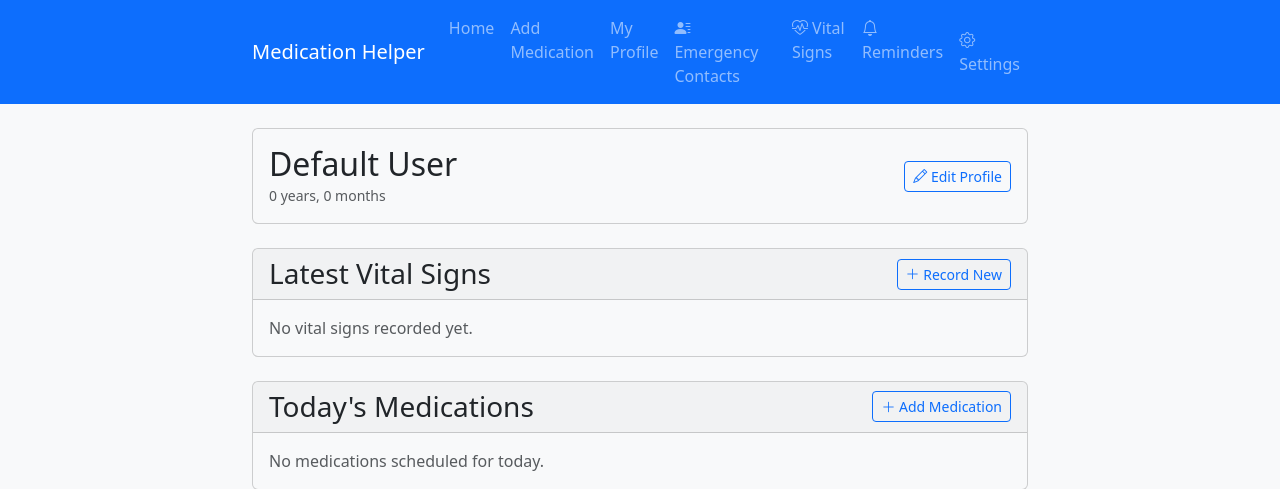
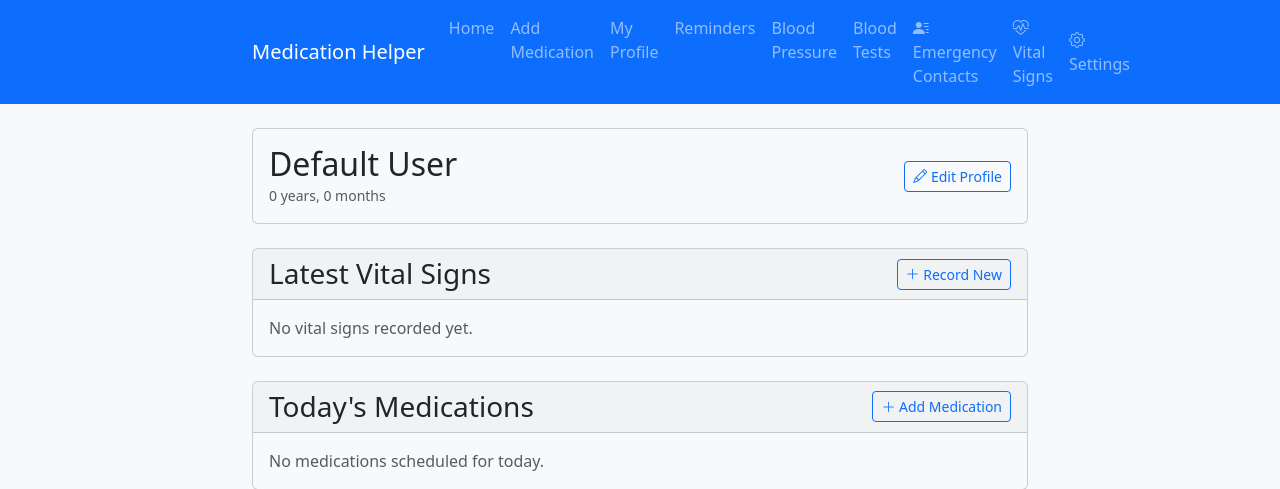
Before and after one commit to esamuel/medication_helper, a Flask app: page / in a window 1280 px wide. Shown: the top 489 px of the page. Run offline with Flask 3, Linux system fonts and the light colour scheme; data comes from the database, SQL or seed files in the repository; data that the repository does not hold is empty; some libraries are stand-ins or nearby versions.

Commit message:
Separated vital signs into Blood Pressure and Blood Tests sections

```diff
--- a/app.py
+++ b/app.py
@@ -90,16 +90,19 @@ class Medication(db.Model):
     reminder_times = db.Column(db.String(500))  # Store times as JSON string
     last_reminded = db.Column(db.DateTime(timezone=True))
 
-class VitalSigns(db.Model):
+class BloodPressure(db.Model):
     id = db.Column(db.Integer, primary_key=True)
     date_time = db.Column(db.DateTime(timezone=True), nullable=False, default=lambda: datetime.now(local_timezone))
-    systolic_bp = db.Column(db.Integer)  # mmHg
-    diastolic_bp = db.Column(db.Integer)  # mmHg
-    heart_rate = db.Column(db.Integer)  # bpm
-    temperature = db.Column(db.Float)  # Celsius
-    respiratory_rate = db.Column(db.Integer)  # breaths per minute
+    systolic = db.Column(db.Integer)  # mmHg
+    diastolic = db.Column(db.Integer)  # mmHg
+    pulse = db.Column(db.Integer)  # bpm
+    notes = db.Column(db.Text)
+
+class BloodTests(db.Model):
+    id = db.Column(db.Integer, primary_key=True)
+    date_time = db.Column(db.DateTime(timezone=True), nullable=False, default=lambda: datetime.now(local_timezone))
+    blood_sugar = db.Column(db.Float)  # mg/dL
     oxygen_saturation = db.Column(db.Integer)  # percentage
-    blood_sugar = db.Column(db.Float)  # mg/dL
     notes = db.Column(db.Text)
 
 class EmergencyContact(db.Model):
@@ -118,11 +121,11 @@ def convert_blood_sugar():
     """Convert blood sugar values from mmol/L to mg/dL"""
     try:
         with app.app_context():
-            vitals = VitalSigns.query.all()
-            for vital in vitals:
-                if vital.blood_sugar is not None:
+            blood_tests = BloodTests.query.all()
+            for test in blood_tests:
+                if test.blood_sugar is not None:
                     # Convert from mmol/L to mg/dL (multiplication factor is approximately 18)
-                    vital.blood_sugar = round(vital.blood_sugar * 18.0, 1)
+                    test.blood_sugar = round(test.blood_sugar * 18.0, 1)
             db.session.commit()
             logger.info("Blood sugar values converted successfully")
     except Exception as e:
@@ -178,19 +181,24 @@ def init_db(add_sample_data=False):
                     for med in sample_medications:
                         db.session.add(med)
 
-                # Add sample vital signs if none exist
-                if not VitalSigns.query.first():
-                    sample_vitals = VitalSigns(
-                        systolic_bp=120,
-                        diastolic_bp=80,
-                        heart_rate=72,
-                        temperature=36.6,
-                        respiratory_rate=16,
-                        oxygen_saturation=98,
-                        blood_sugar=100,  # This is now in mg/dL
+                # Add sample blood pressure if none exist
+                if not BloodPressure.query.first():
+                    sample_blood_pressure = BloodPressure(
+                        systolic=120,
+                        diastolic=80,
+                        pulse=72,
                         notes="Regular checkup"
                     )
-                    db.session.add(sample_vitals)
+                    db.session.add(sample_blood_pressure)
+
+                # Add sample blood tests if none exist
+                if not BloodTests.query.first():
+                    sample_blood_test = BloodTests(
+                        blood_sugar=100,  # This is now in mg/dL
+                        oxygen_saturation=98,
+                        notes="Regular checkup"
+                    )
+                    db.session.add(sample_blood_test)
 
                 # Add sample emergency contact if none exist
                 if not EmergencyContact.query.first():
@@ -242,12 +250,19 @@ def index():
                 flash("Error creating default profile", "error")
                 return render_template('error.html'), 500
 
-        # Get latest vital signs with error handling
+        # Get latest blood pressure with error handling
         try:
-            latest_vitals = VitalSigns.query.order_by(VitalSigns.date_time.desc()).first()
+            latest_blood_pressure = BloodPressure.query.order_by(BloodPressure.date_time.desc()).first()
         except Exception as e:
-            logger.error(f"Error fetching vital signs: {str(e)}")
-            latest_vitals = None
+            logger.error(f"Error fetching blood pressure: {str(e)}")
+            latest_blood_pressure = None
+
+        # Get latest blood tests with error handling
+        try:
+            latest_blood_tests = BloodTests.query.order_by(BloodTests.date_time.desc()).first()
+        except Exception as e:
+            logger.error(f"Error fetching blood tests: {str(e)}")
+            latest_blood_tests = None
 
         # Get medications with error handling
         try:
@@ -273,7 +288,8 @@ def index():
 
         return render_template('index.html',
                              profile=profile,
-                             latest_vitals=latest_vitals,
+                             latest_blood_pressure=latest_blood_pressure,
+                             latest_blood_tests=latest_blood_tests,
                              medications=medications,
                              current_time=current_time)
 
@@ -488,87 +504,149 @@ def delete_emergency_contact(id):
 
     return redirect(url_for('emergency_contacts'))
 
-@app.route('/vitals', methods=['GET'])
-def vitals():
+@app.route('/blood-pressure', methods=['GET'])
+def blood_pressure():
     try:
-        vitals_list = VitalSigns.query.order_by(VitalSigns.date_time.desc()).all()
-        return render_template('vitals.html', vitals=vitals_list)
+        blood_pressure_list = BloodPressure.query.order_by(BloodPressure.date_time.desc()).all()
+        return render_template('blood_pressure.html', blood_pressure=blood_pressure_list)
     except Exception as e:
-        logger.error(f"Error fetching vital signs: {str(e)}")
-        flash('Error loading vital signs', 'error')
-        return render_template('vitals.html', vitals=[])
+        logger.error(f"Error fetching blood pressure: {str(e)}")
+        flash('Error loading blood pressure', 'error')
+        return render_template('blood_pressure.html', blood_pressure=[])
 
-@app.route('/vitals/add', methods=['GET', 'POST'])
-def add_vitals():
+@app.route('/blood-pressure/add', methods=['GET', 'POST'])
+def add_blood_pressure():
     if request.method == 'POST':
-        new_vitals = VitalSigns(
-            date_time=datetime.strptime(request.form['date_time'], '%Y-%m-%dT%H:%M').replace(tzinfo=local_timezone),
-            systolic_bp=request.form.get('systolic_bp', type=int),
-            diastolic_bp=request.form.get('diastolic_bp', type=int),
-            heart_rate=request.form.get('heart_rate', type=int),
-            temperature=request.form.get('temperature', type=float),
-            respiratory_rate=request.form.get('respiratory_rate', type=int),
-            oxygen_saturation=request.form.get('oxygen_saturation', type=int),
-            blood_sugar=request.form.get('blood_sugar', type=float),
+        new_blood_pressure = BloodPressure(
+            systolic=request.form.get('systolic', type=int),
+            diastolic=request.form.get('diastolic', type=int),
+            pulse=request.form.get('pulse', type=int),
             notes=request.form.get('notes')
         )
 
         try:
-            db.session.add(new_vitals)
+            db.session.add(new_blood_pressure)
             db.session.commit()
-            flash('Vital signs recorded successfully!', 'success')
-            return redirect(url_for('vitals'))
+            flash('Blood pressure recorded successfully!', 'success')
+            return redirect(url_for('blood_pressure'))
         except Exception as e:
-            logger.error(f'Error recording vital signs: {str(e)}')
+            logger.error(f'Error recording blood pressure: {str(e)}')
             db.session.rollback()
-            flash('Error recording vital signs.', 'error')
+            flash('Error recording blood pressure.', 'error')
 
-    return render_template('add_vitals.html', now=datetime.now(local_timezone))
+    return render_template('add_blood_pressure.html', now=datetime.now(local_timezone))
 
-@app.route('/edit_vitals/<int:id>', methods=['GET', 'POST'])
-def edit_vitals(id):
+@app.route('/edit_blood_pressure/<int:id>', methods=['GET', 'POST'])
+def edit_blood_pressure(id):
     try:
-        vital = VitalSigns.query.get_or_404(id)
+        blood_pressure = BloodPressure.query.get_or_404(id)
 
         if request.method == 'POST':
-            vital.systolic_bp = request.form.get('systolic_bp', type=int)
-            vital.diastolic_bp = request.form.get('diastolic_bp', type=int)
-            vital.heart_rate = request.form.get('heart_rate', type=int)
-            vital.temperature = request.form.get('temperature', type=float)
-            vital.respiratory_rate = request.form.get('respiratory_rate', type=int)
-            vital.oxygen_saturation = request.form.get('oxygen_saturation', type=int)
-            vital.blood_sugar = request.form.get('blood_sugar', type=float)
-            vital.notes = request.form.get('notes')
+            blood_pressure.systolic = request.form.get('systolic', type=int)
+            blood_pressure.diastolic = request.form.get('diastolic', type=int)
+            blood_pressure.pulse = request.form.get('pulse', type=int)
+            blood_pressure.notes = request.form.get('notes')
 
             try:
                 db.session.commit()
-                flash('Vital signs updated successfully!', 'success')
-                return redirect(url_for('vitals'))
+                flash('Blood pressure updated successfully!', 'success')
+                return redirect(url_for('blood_pressure'))
             except Exception as e:
                 db.session.rollback()
-                logger.error(f"Error updating vital signs: {str(e)}")
-                flash('Error updating vital signs', 'error')
+                logger.error(f"Error updating blood pressure: {str(e)}")
+                flash('Error updating blood pressure', 'error')
 
-        return render_template('edit_vitals.html', vital=vital)
+        return render_template('edit_blood_pressure.html', blood_pressure=blood_pressure)
 
     except Exception as e:
-        logger.error(f"Error in edit_vitals: {str(e)}")
-        flash('Error accessing vital signs', 'error')
-        return redirect(url_for('vitals'))
+        logger.error(f"Error in edit_blood_pressure: {str(e)}")
+        flash('Error accessing blood pressure', 'error')
+        return redirect(url_for('blood_pressure'))
 
-@app.route('/delete_vitals/<int:id>')
-def delete_vitals(id):
+@app.route('/delete_blood_pressure/<int:id>')
+def delete_blood_pressure(id):
     try:
-        vital = VitalSigns.query.get_or_404(id)
-        db.session.delete(vital)
+        blood_pressure = BloodPressure.query.get_or_404(id)
+        db.session.delete(blood_pressure)
         db.session.commit()
-        flash('Vital signs deleted successfully!', 'success')
+        flash('Blood pressure deleted successfully!', 'success')
     except Exception as e:
         db.session.rollback()
-        logger.error(f"Error deleting vital signs: {str(e)}")
-        flash('Error deleting vital signs', 'error')
+        logger.error(f"Error deleting blood pressure: {str(e)}")
+        flash('Error deleting blood pressure', 'error')
 
-    return redirect(url_for('vitals'))
+    return redirect(url_for('blood_pressure'))
+
+@app.route('/blood-tests', methods=['GET'])
+def blood_tests():
+    try:
+        blood_tests_list = BloodTests.query.order_by(BloodTests.date_time.desc()).all()
+        return render_template('blood_tests.html', blood_tests=blood_tests_list)
+    except Exception as e:
+        logger.error(f"Error fetching blood tests: {str(e)}")
+        flash('Error loading blood tests', 'error')
+        return render_template('blood_tests.html', blood_tests=[])
+
+@app.route('/blood-tests/add', methods=['GET', 'POST'])
+def add_blood_tests():
+    if request.method == 'POST':
+        new_blood_test = BloodTests(
+            blood_sugar=request.form.get('blood_sugar', type=float),
+            oxygen_saturation=request.form.get('oxygen_saturation', type=int),
+            notes=request.form.get('notes')
+        )
+
+        try:
+            db.session.add(new_blood_test)
+            db.session.commit()
+            flash('Blood test recorded successfully!', 'success')
+            return redirect(url_for('blood_tests'))
+        except Exception as e:
+            logger.error(f'Error recording blood test: {str(e)}')
+            db.session.rollback()
+            flash('Error recording blood test.', 'error')
+
+    return render_template('add_blood_tests.html', now=datetime.now(local_timezone))
+
+@app.route('/edit_blood_tests/<int:id>', methods=['GET', 'POST'])
+def edit_blood_tests(id):
+    try:
+        blood_test = BloodTests.query.get_or_404(id)
+
+        if request.method == 'POST':
+            blood_test.blood_sugar = request.form.get('blood_sugar', type=float)
+            blood_test.oxygen_saturation = request.form.get('oxygen_saturation', type=int)
+            blood_test.notes = request.form.get('notes')
+
+            try:
+                db.session.commit()
+                flash('Blood test updated successfully!', 'success')
+                return redirect(url_for('blood_tests'))
+            except Exception as e:
+                db.session.rollback()
+                logger.error(f"Error updating blood test: {str(e)}")
+                flash('Error updating blood test', 'error')
+
+        return render_template('edit_blood_tests.html', blood_test=blood_test)
+
+    except Exception as e:
+        logger.error(f"Error in edit_blood_tests: {str(e)}")
+        flash('Error accessing blood test', 'error')
+        return redirect(url_for('blood_tests'))
+
+@app.route('/delete_blood_tests/<int:id>')
+def delete_blood_tests(id):
+    try:
+        blood_test = BloodTests.query.get_or_404(id)
+        db.session.delete(blood_test)
+        db.session.commit()
+        flash('Blood test deleted successfully!', 'success')
+    except Exception as e:
+        db.session.rollback()
+        logger.error(f"Error deleting blood test: {str(e)}")
+        flash('Error deleting blood test', 'error')
+
+    return redirect(url_for('blood_tests'))
 
 @app.route('/reminders')
 def reminders():
--- a/templates/base.html
+++ b/templates/base.html
@@ -70,6 +70,15 @@
                         <a class="nav-link" href="{{ url_for('profile') }}">My Profile</a>
                     </li>
                     <li class="nav-item">
+                        <a class="nav-link" href="{{ url_for('reminders') }}">Reminders</a>
+                    </li>
+                    <li class="nav-item">
+                        <a class="nav-link" href="{{ url_for('blood_pressure') }}">Blood Pressure</a>
+                    </li>
+                    <li class="nav-item">
+                        <a class="nav-link" href="{{ url_for('blood_tests') }}">Blood Tests</a>
+                    </li>
+                    <li class="nav-item">
                         <a class="nav-link" href="{{ url_for('emergency_contacts') }}">
                             <i class="bi bi-person-lines-fill"></i> Emergency Contacts
                         </a>
@@ -77,11 +86,6 @@
                     <li class="nav-item">
                         <a class="nav-link" href="{{ url_for('vitals') }}">
                             <i class="bi bi-heart-pulse"></i> Vital Signs
-                        </a>
-                    </li>
-                    <li class="nav-item">
-                        <a class="nav-link" href="{{ url_for('reminders') }}">
-                            <i class="bi bi-bell"></i> Reminders
                         </a>
                     </li>
                 </ul>
```
Also changed, not shown: templates/add_blood_pressure.html (added, +29 -0 lines), templates/add_blood_tests.html (added, +25 -0 lines), templates/blood_pressure.html (added, +42 -0 lines), templates/blood_tests.html (added, +40 -0 lines), templates/edit_blood_pressure.html (added, +29 -0 lines), templates/edit_blood_tests.html (added, +25 -0 lines).
